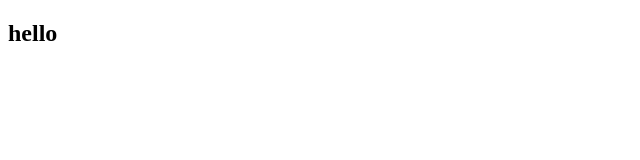
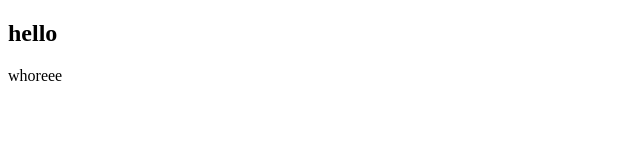
Before and after one commit to Abhimanyu012/nextrepo, a plain HTML site: page index.html in a window 1280 px wide. Shown: the full height of the page, 0-640 px from the left. Drawn offline with Linux system fonts and the light colour scheme.

Commit message:
html updated again

```diff
--- a/index.html
+++ b/index.html
@@ -7,5 +7,6 @@
 </head>
 <body>
     <h2>hello</h2>
+     <p>whoreee  </p>
 </body>
 </html>
```
